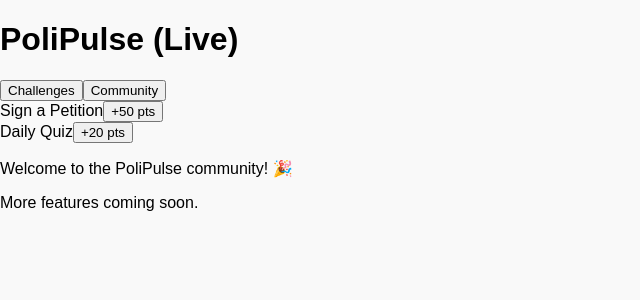
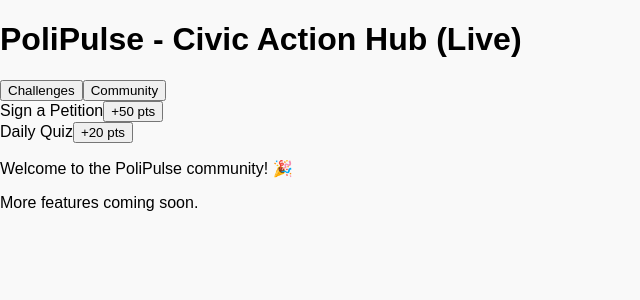
Before and after one commit to FrantzEnterprise/polipulse, a React (Vite) app: page / in a window 1280 px wide. Shown: the top 300 px of the page, without its empty margins (0-640 px from the left). Built offline with nearby package versions, Linux system fonts and the light colour scheme.

Commit message:
Force redeploy with visible header change

```diff
--- a/src/PoliPulseApp.jsx
+++ b/src/PoliPulseApp.jsx
@@ -7,7 +7,7 @@ export default function PoliPulseApp() {
   return (
     <div className="max-w-3xl mx-auto p-6">
       <h1 className="text-3xl font-bold mb-6 text-center text-blue-600">
-        PoliPulse (Live)
+        PoliPulse - Civic Action Hub (Live)
       </h1>
 
       <Tabs defaultValue="challenges" className="w-full">
```
